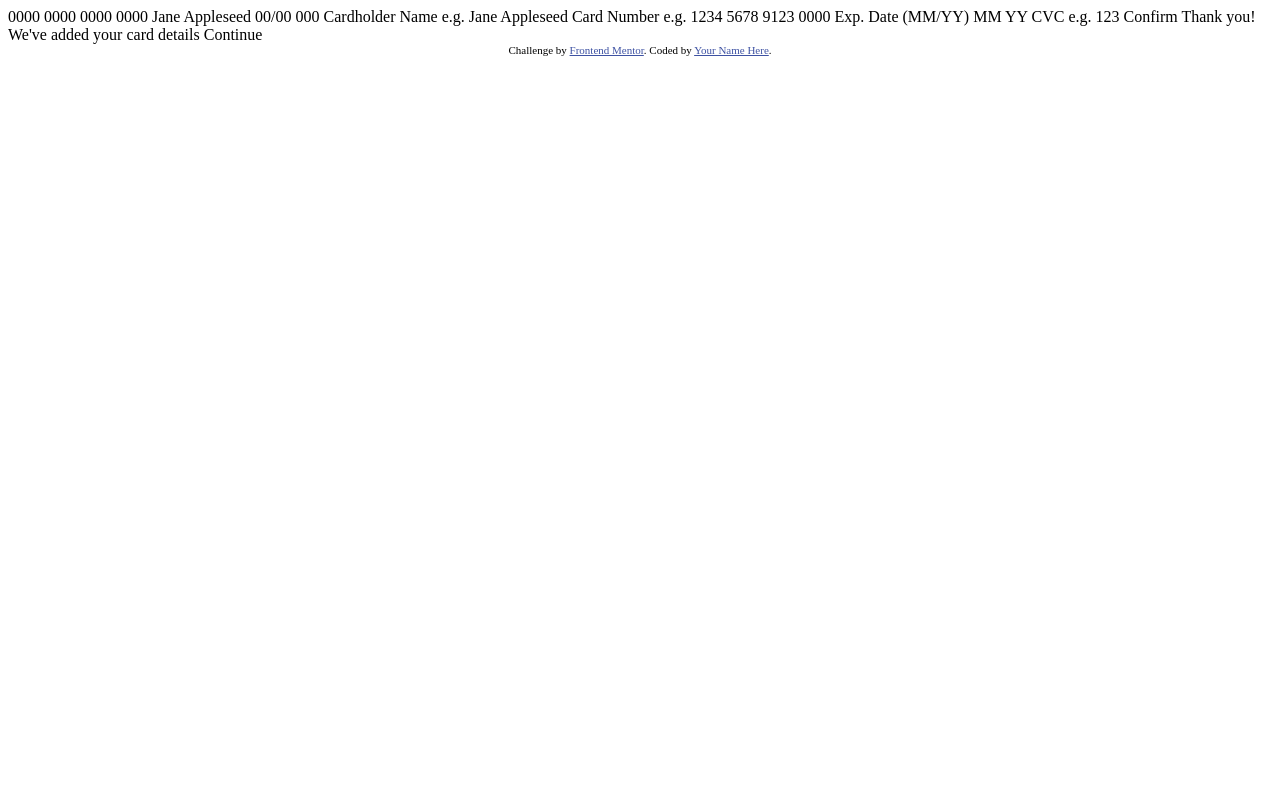
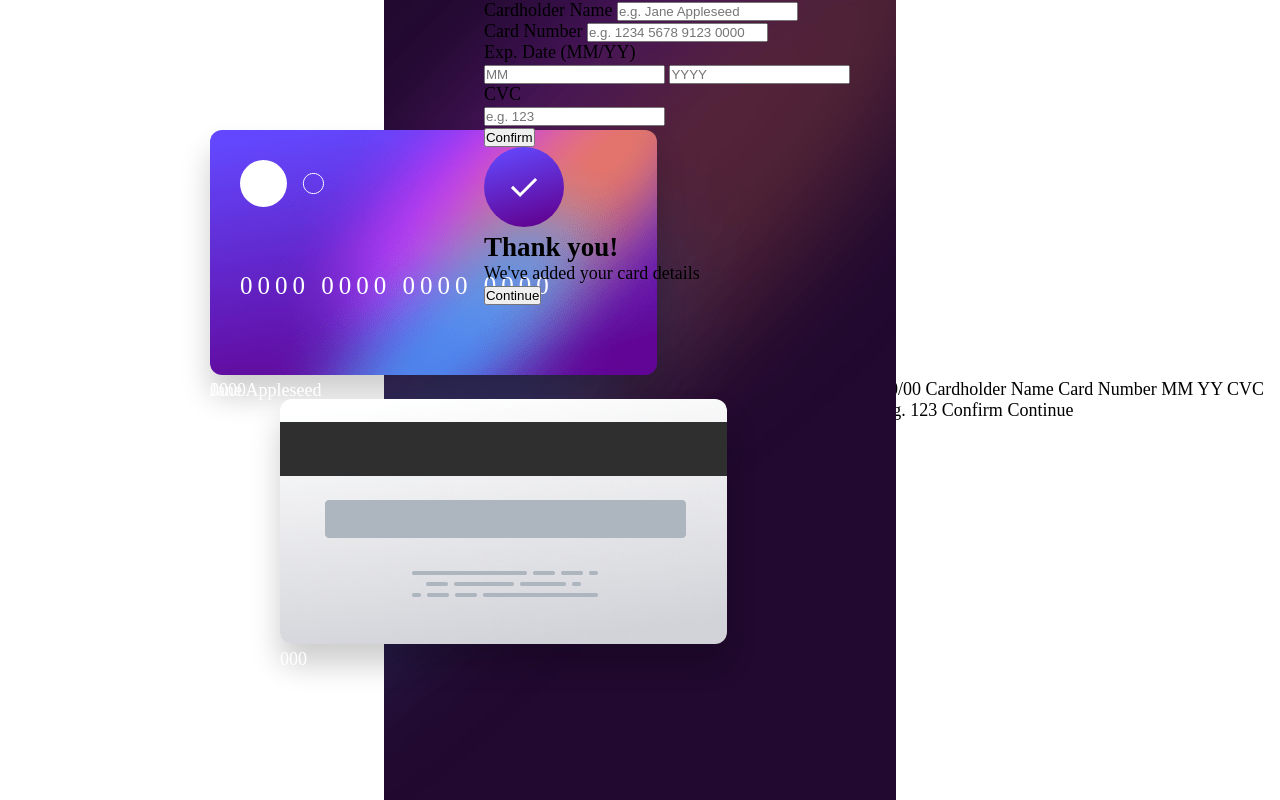
Before and after one commit to Radiostranger/interactive-card-details-form-main, a plain HTML site: page index.html in a window 1280 px wide. Drawn offline with Linux system fonts and the light colour scheme.

Commit message:
styling added

```diff
--- /dev/null
+++ b/index.css
@@ -0,0 +1,96 @@
+.attribution { font-size: 11px; text-align: center;
+
+}
+
+
+.attribution a { color: hsl(228, 45%, 44%);
+
+}
+
+
+:root{--debug: 1px solid red}
+
+*{
+    box-sizing: border-box;
+    margin: 0;
+    padding: 0;
+}
+
+body{
+    height: 100vh;
+    position: relative;
+    display: flex;
+    align-items: center;
+    justify-content: center;
+    font-size: 18px;
+
+}
+
+.destop-main{
+    position: absolute;
+    width: 40%;
+    height: 100%;
+}
+
+.mobile-main{
+    display: none;
+}
+
+.container{
+    position: relative;
+    max-width: 1440px;
+    width: 100%;
+    margin: auto;
+    height: 800px;
+    display: flex;
+}
+
+.card-display{
+    flex: 0 1 600px;
+    position: relative;
+    color: hsl(0, 0%, 100%);
+    flex: 1 0 auto;
+
+}
+
+.card-details{
+    position: relative;
+    flex: 0 1 45%;
+
+}
+
+.card-front,.card-back{
+    position: absolute;
+    width: fit-content;
+}
+
+.card-front-img,.card-back-img{
+    border-radius: 12px;
+    box-shadow: rgba(0,0,0,0.2) 0px 20px 30px;
+}
+
+.card-front{left: 210px; top: 130px;}
+.card-back{left: 280px; bottom: 130px;}
+
+
+.card-logo,.card-number-display,
+.cardholder-display,.expiry-month-display,
+.expiry-year-display,.expiry-year-display{
+    position: absolute;
+}
+
+
+.card-logo{
+    position: absolute;
+    top: 30px;
+    left: 30px;
+    z-index: 3;
+}
+
+.card-number-display{
+    bottom: 80px;
+    left: 30px;
+    font-size: 25px;
+    letter-spacing: 5px;
+
+}
--- a/index.html
+++ b/index.html
@@ -6,29 +6,116 @@
 
   <link rel="icon" type="image/png" sizes="32x32" href="./images/favicon-32x32.png">
 
-  <title>Frontend Mentor | Interactive card details form</title>
+  <title>Spandew</title>
+  <link rel="stylesheet" href="index.css">
 
-  <!-- Feel free to remove these styles or customise in your own stylesheet 👍 -->
-  <style>
-    .attribution { font-size: 11px; text-align: center; }
-    .attribution a { color: hsl(228, 45%, 44%); }
-  </style>
 </head>
 <body>
+  <img src="images/bg-main-desktop.png" alt="" class="destop-main">
+  <img src="images/bg-main-mobile.png" alt="" class="mobile-main">
 
-  0000 0000 0000 0000
-  Jane Appleseed
-  00/00
+<div class="container">
+  <section class="card-display">
 
-  000
+    <div class="card-front">
+      <img src="images/bg-card-front.png" alt="" class="card-front-img">
+      <img src="images/card-logo.svg" alt="" class="card-logo">
+
+      <p class="card-number-display"> 0000 0000 0000 0000</p>
+      <p class="cardholder-display"> Jane Appleseed</p>
+      <p class="expiry-month-display"> </p>
+      <p class="expiry-divider-display"></p>
+      <p class="expiry-year-display">0000</p>
+    </div>
+    <div class="card-back">
+      <img src="images/bg-card-back.png" alt="" class="card-back-img">
+      <p class="cvc-display">000</p>
+    </div>
+  </section>
+
+  <section class="card-details">
+    <form action="/action_page.php" id="myForm" name="myForm">
+      <label for="cardholder-name">Cardholder Name</label>
+      <input
+      id="cardholder-name"
+      class="cardholder-name"
+      type="text"
+      name="cardholder-name"
+      placeholder="e.g. Jane Appleseed"
+      oninput="inputName()">
+<p id="errorMsg"></p>
+
+      <label for="card-number">Card Number</label>
+      <input
+      id="card-number"
+      class="card-number"
+      type="text"
+      name="card-number"
+      placeholder="e.g. 1234 5678 9123 0000"
+      oninput="inputCardNumber()">
+<p id="card-num-error"></p>
+
+
+<div class="flex">
+
+  <label for="expiry-date" class="expiry-date">
+    Exp. Date (MM/YY) <br />
+
+  <input
+      class="expiry"
+      type="text"
+      name="expiry-date"
+      placeholder="MM"
+      oninput="inputMM()">
+
+      <input
+      class="expiry"
+      type="text"
+      name="expiry-date"
+      placeholder="YYYY"
+      oninput="inputYY()">
+
+      <p id="expiry-error"></p>
+      </label>
+
+      <label for="cvc" class="cvc">
+        CVC <br />
+        <input
+        id="cvc"
+      class="cvc"
+      type="number"
+      name="cvc"
+      placeholder="e.g. 123"
+      oninput="inputCvc()">
+      <p id="error-cvc"></p>
+  </label>
+
+    </div>
+    <button id="submit"> Confirm</button>
+    </form>
+
+    <div id="thank-you" class="thank-you hidden">
+      <img src="images/icon-complete.svg" alt="">
+      <h2 id="thank-you-header">Thank you!</h2>
+      <p>We've added your card details</p>
+      <button id="continue"> Continue</button>
+
+    </div>
+  </section>
+</div>
+
+
+
+
+00/00
 
   Cardholder Name
-  e.g. Jane Appleseed
+
 
   Card Number
-  e.g. 1234 5678 9123 0000
 
-  Exp. Date (MM/YY)
+
+
   MM
   YY
 
@@ -39,13 +126,11 @@
 
   <!-- Completed state start -->
 
-  Thank you!
-  We've added your card details
   Continue
 
   <div class="attribution">
-    Challenge by <a href="https://www.frontendmentor.io?ref=challenge" target="_blank">Frontend Mentor</a>.
-    Coded by <a href="#">Your Name Here</a>.
+    <!-- Challenge by <a href="https://www.frontendmentor.io?ref=challenge" target="_blank">Frontend Mentor</a>.
+    Coded by <a href="#">Your Name Here</a>. -->
   </div>
 </body>
 </html>
```
